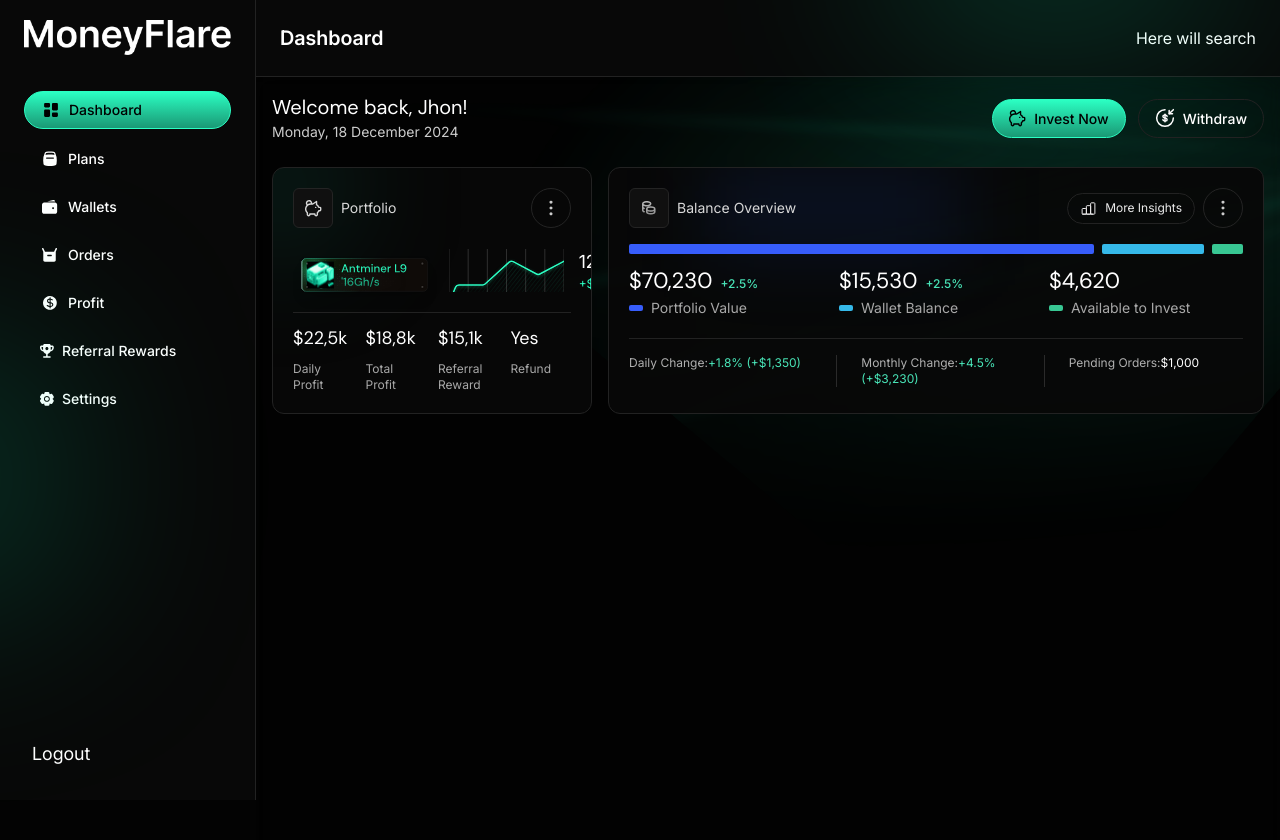
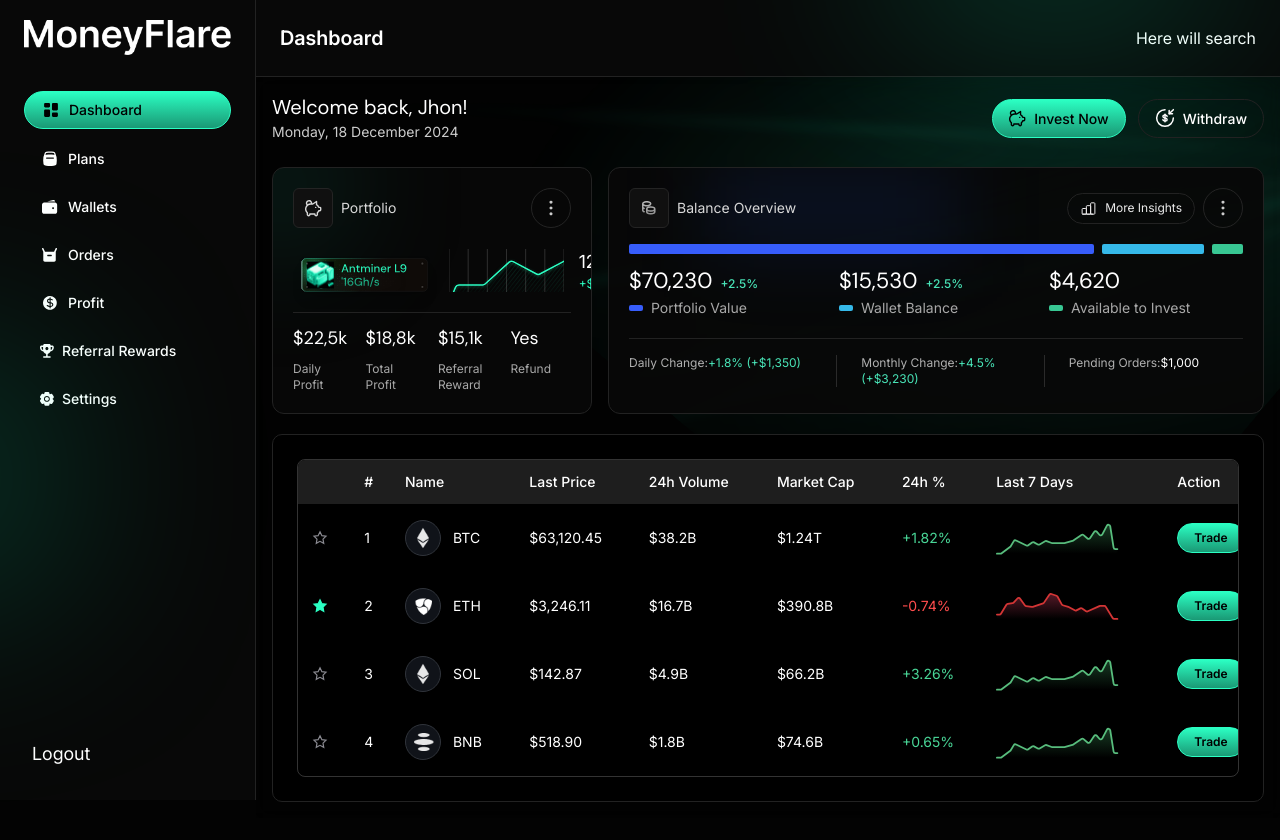
Before and after one commit to backbencherstudio/taylornia_money_flare_Vuejs, a Nuxt app: page /dashboard in a window 1280 px wide. Shown: the top 840 px of the page. After the commit the page ends 818 px from the top, so only its background shows below. Built offline with nearby package versions, Linux system fonts and the light colour scheme.

Commit message:
Updated dashboard

```diff
--- a/app/components/DashboardComponenets/Overview/Overview.vue
+++ b/app/components/DashboardComponenets/Overview/Overview.vue
@@ -2,6 +2,7 @@
 import PigIcon from "~/components/Icons/PigIcon.vue";
 import WithdrawIcon from "~/components/Icons/WithdrawIcon.vue";
 import OverviewStatus from "./_Components/OverviewStatus.vue";
+import MarketUpdate from "./_Components/MarketUpdate.vue";
 </script>
 
 <template>
@@ -27,6 +28,9 @@ import OverviewStatus from "./_Components/OverviewStatus.vue";
     <div>
         <OverviewStatus/>
     </div>
+    <div>
+        <MarketUpdate/>
+    </div>
   </div>
 </template>
 
--- /dev/null
+++ b/app/components/DashboardComponenets/Overview/_Components/MarketUpdate.vue
@@ -0,0 +1,157 @@
+<script setup lang="ts">
+import ReusableTable from "~/components/Reusable/ReusableTable.vue";
+
+interface MarketRow {
+  id: number;
+  favorite: boolean;
+  rank: number;
+  symbol: string;
+  icon: string;
+  lastPrice: string;
+  volume: string;
+  marketCap: string;
+  change: string;
+  isPositive: boolean;
+  isFavorite?: boolean;
+  isHighlighted?: boolean;
+  chart: string;
+  actionLabel: string;
+}
+
+const emit = defineEmits<{
+  (event: "trade-click", row: MarketRow): void;
+}>();
+
+const marketRows: MarketRow[] = [
+  {
+    id: 1,
+    favorite: false,
+    rank: 1,
+    symbol: "BTC",
+    icon: "/images/landing/coin.png",
+    lastPrice: "$63,120.45",
+    volume: "$38.2B",
+    marketCap: "$1.24T",
+    change: "+1.82%",
+    isPositive: true,
+    chart: "/images/GreenChart.svg",
+    actionLabel: "Trade",
+  },
+  {
+    id: 2,
+    favorite: true,
+    rank: 2,
+    symbol: "ETH",
+    icon: "/images/landing/coin2.png",
+    lastPrice: "$3,246.11",
+    volume: "$16.7B",
+    marketCap: "$390.8B",
+    change: "-0.74%",
+    isPositive: false,
+    isFavorite: true,
+    chart: "/images/RedChart.svg",
+    actionLabel: "Trade",
+  },
+  {
+    id: 3,
+    favorite: false,
+    rank: 3,
+    symbol: "SOL",
+    icon: "/images/landing/coin.png",
+    lastPrice: "$142.87",
+    volume: "$4.9B",
+    marketCap: "$66.2B",
+    change: "+3.26%",
+    isPositive: true,
+    chart: "/images/GreenChart.svg",
+    actionLabel: "Trade",
+  },
+  {
+    id: 4,
+    favorite: false,
+    rank: 4,
+    symbol: "BNB",
+    icon: "/images/landing/coin4.png",
+    lastPrice: "$518.90",
+    volume: "$1.8B",
+    marketCap: "$74.6B",
+    change: "+0.65%",
+    isPositive: true,
+    chart: "/images/GreenChart.svg",
+    actionLabel: "Trade",
+  },
+];
+
+const columns = [
+  { label: "", key: "favorite" },
+  { label: "#", key: "rank" },
+  { label: "Name", key: "symbol" },
+  { label: "Last Price", key: "lastPrice" },
+  { label: "24h Volume", key: "volume" },
+  { label: "Market Cap", key: "marketCap" },
+  { label: "24h %", key: "change" },
+  { label: "Last 7 Days", key: "chart" },
+  { label: "Action", key: "action" },
+];
+
+const handleTradeClick = (row: MarketRow) => {
+  emit("trade-click", row);
+};
+</script>
+
+<template>
+  <section class="mt-5 rounded-[10px] border border-[#222222] bg-black p-6">
+    <ReusableTable :columns="columns" :data="marketRows" row-key="id">
+      <template #cell-favorite="{ row }">
+        <span class="flex h-5 w-5 items-center justify-center">
+          <svg
+            class="h-4 w-4"
+            viewBox="0 0 24 24"
+            :fill="(row as MarketRow).favorite ? '#2BFFC3' : 'none'"
+            :stroke="(row as MarketRow).favorite ? '#2BFFC3' : '#8A8A91'"
+            stroke-width="1.8"
+          >
+            <path
+              d="M12 2.75L14.82 8.48L21 9.37L16.53 13.75L17.59 19.94L12 17L6.41 19.94L7.47 13.75L3 9.37L9.18 8.48L12 2.75Z"
+            />
+          </svg>
+        </span>
+      </template>
+
+      <template #cell-symbol="{ row }">
+        <div class="flex items-center gap-3">
+          <span
+            class="flex h-9 w-9 items-center justify-center overflow-hidden rounded-full border border-[#30343B] bg-[#101319]"
+          >
+            <img
+              :src="(row as MarketRow).icon"
+              :alt="`${(row as MarketRow).symbol} icon`"
+              class="h-6 w-6 object-contain"
+            />
+          </span>
+          <span>{{ (row as MarketRow).symbol }}</span>
+        </div>
+      </template>
+
+      <template #cell-change="{ row }">
+        <span :class="(row as MarketRow).isPositive ? 'text-[#49D697]' : 'text-[#FF4D4D]'">
+          {{ (row as MarketRow).change }}
+        </span>
+      </template>
+
+      <template #cell-chart="{ row }">
+        <img :src="(row as MarketRow).chart" alt="7 day trend" class="h-auto w-30.75" />
+      </template>
+
+      <template #cell-action="{ row }">
+        <button
+          type="button"
+          class="rounded-full border border-[#2BFFC3] bg-linear-to-t from-[#1a9975] to-[#2bffc3] px-4 py-1.5 text-xs font-semibold text-black"
+          @click="handleTradeClick(row as MarketRow)"
+        >
+          {{ (row as MarketRow).actionLabel }}
+        </button>
+      </template>
+    </ReusableTable>
+  </section>
+</template>
--- /dev/null
+++ b/app/components/Reusable/ReusableTable.vue
@@ -0,0 +1,80 @@
+<script setup lang="ts">
+interface ReusableTableColumn {
+  label: string;
+  key: string;
+}
+
+type TableRow = Record<string, any>;
+
+const props = withDefaults(
+  defineProps<{
+    columns: ReusableTableColumn[];
+    data: TableRow[];
+    rowKey?: string;
+  }>(),
+  {
+    rowKey: "id",
+  },
+);
+
+const getRowKey = (row: TableRow, rowIndex: number) => {
+  const value = row[props.rowKey];
+  return typeof value === "string" || typeof value === "number"
+    ? value
+    : rowIndex;
+};
+
+const displayValue = (value: unknown) => {
+  if (value === null || value === undefined || value === "") {
+    return "-";
+  }
+  return String(value);
+};
+</script>
+
+<template>
+  <div class="overflow-x-auto rounded-lg border border-white/20">
+    <table class="w-full min-w-245 border-separate border-spacing-0">
+      <thead class="bg-[#1e1e1e]">
+        <tr class="text-white">
+          <th
+            v-for="col in columns"
+            :key="col.key"
+            class="px-3 py-3 text-left text-sm font-medium text-white"
+          >
+            {{ col.label }}
+          </th>
+        </tr>
+      </thead>
+
+      <tbody>
+        <tr v-if="data.length === 0">
+          <td :colspan="columns.length" class="px-3 py-6 text-center text-sm text-[#A0A0A0]">
+            <slot name="empty">No data found.</slot>
+          </td>
+        </tr>
+
+        <tr
+          v-for="(row, rowIndex) in data"
+          :key="getRowKey(row, rowIndex)"
+          class="text-white hover:bg-[#121212]"
+        >
+          <td
+            v-for="col in columns"
+            :key="`${col.key}-${rowIndex}`"
+            class="px-3 py-4 text-sm"
+          >
+            <slot
+              :name="`cell-${col.key}`"
+              :row="row"
+              :value="row[col.key]"
+              :col="col"
+            >
+              {{ displayValue(row[col.key]) }}
+            </slot>
+          </td>
+        </tr>
+      </tbody>
+    </table>
+  </div>
+</template>
--- a/app/layouts/dashboard.vue
+++ b/app/layouts/dashboard.vue
@@ -132,7 +132,7 @@ const logout = async () => {
         <div>Here will search</div>
       </div>
 
-      <div class="p-4 mt-20 lg:mt-0 fade-in relative overflow-hidden h-screen">
+      <div class="p-4 mt-20 lg:mt-0 fade-in relative overflow-hidden">
         <div class="relative z-10">
           <slot />
         </div>
```
